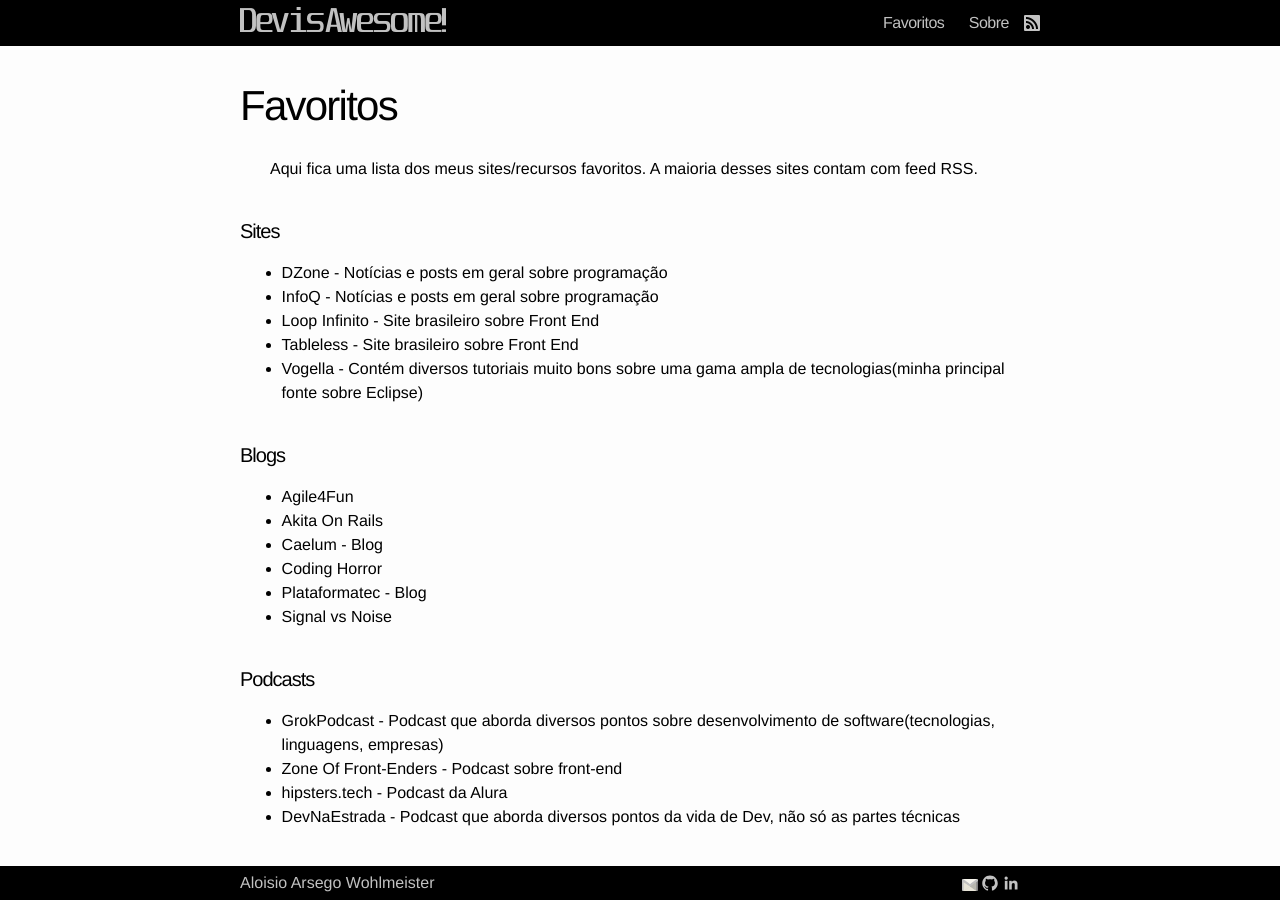
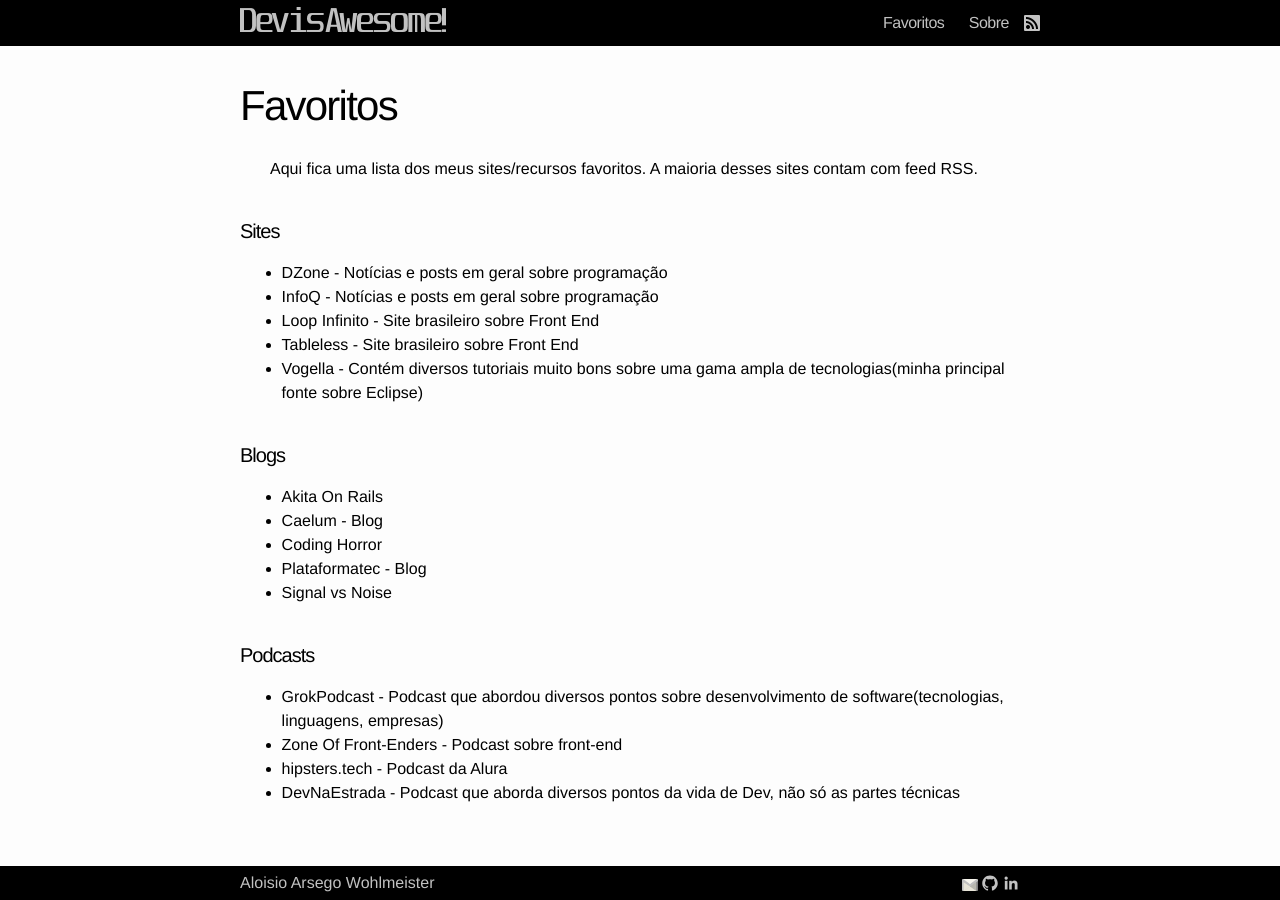
Before and after one commit to aloisioaw/aloisioaw.github.com, a Jekyll site: the page built from favoritos.md, in a window 1280 px wide. Built offline with Jekyll 4.4.1, drawn with Linux system fonts in a browser that asks for light colours.

Commit message:
Correção dos links

```diff
--- a/favoritos.md
+++ b/favoritos.md
@@ -13,7 +13,6 @@
 *  [Vogella](http://www.vogella.com/) - Contém diversos tutoriais muito bons sobre uma gama ampla de tecnologias(minha principal fonte sobre Eclipse)
 
 #### Blogs
-*  [Agile4Fun](https://agile4fun.me/)
 *  [Akita On Rails](http://www.akitaonrails.com/)
 *  [Caelum - Blog](http://blog.caelum.com.br)
 *  [Coding Horror](http://www.codinghorror.com/blog/)
@@ -21,7 +20,7 @@
 *  [Signal vs Noise](http://signalvnoise.com)
 
 #### Podcasts
-*  [GrokPodcast](http://www.grokpodcast.com/) - Podcast que aborda diversos pontos sobre desenvolvimento de software(tecnologias, linguagens, empresas)
+*  [GrokPodcast](http://www.grokpodcast.com.br/) - Podcast que abordou diversos pontos sobre desenvolvimento de software(tecnologias, linguagens, empresas)
 *  [Zone Of Front-Enders](http://zofe.com.br) - Podcast sobre front-end
 *  [hipsters.tech](http://hipsters.tech/) - Podcast da Alura
 *  [DevNaEstrada](http://devnaestrada.com.br/) - Podcast que aborda diversos pontos da vida de Dev, não só as partes técnicas
```
